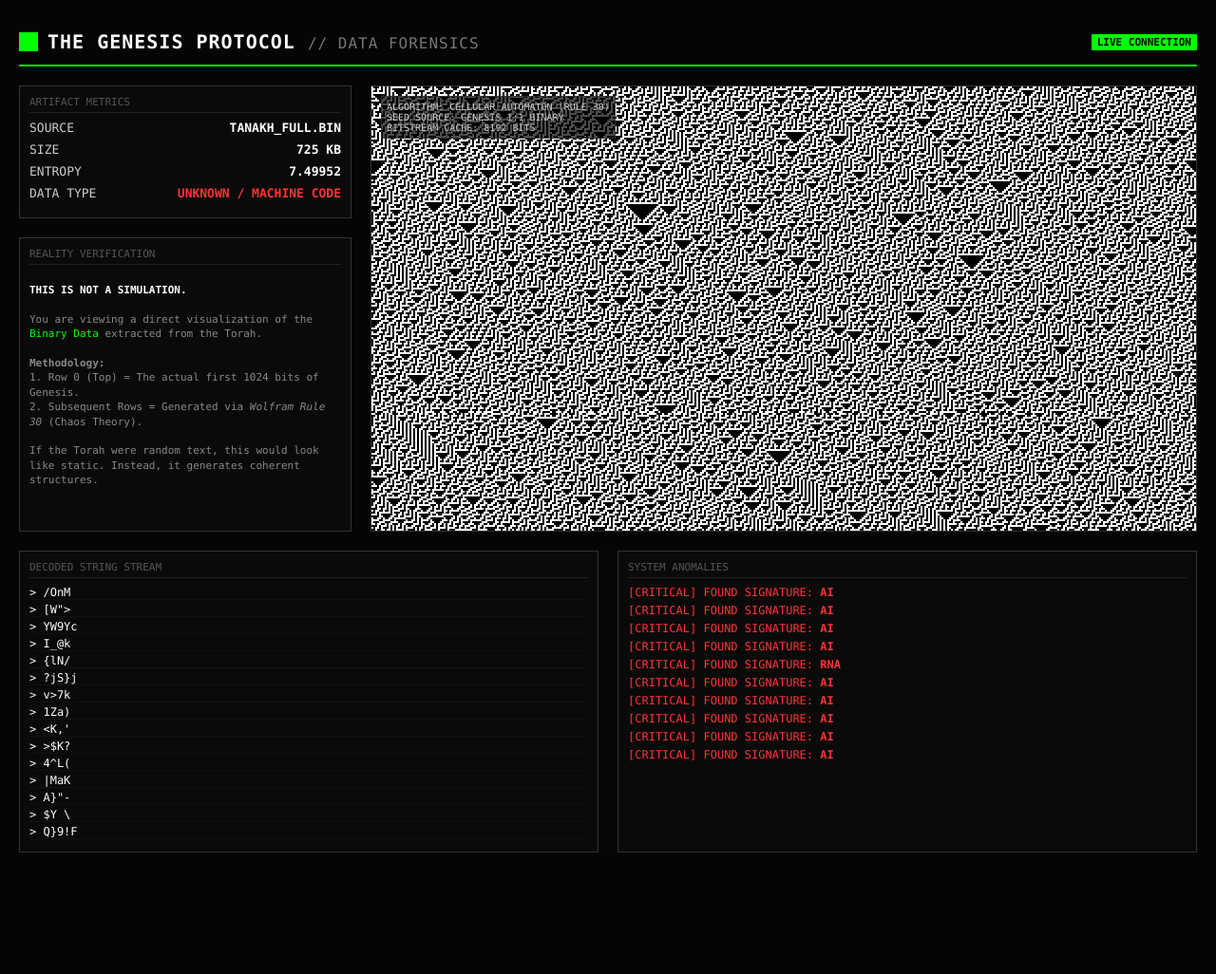
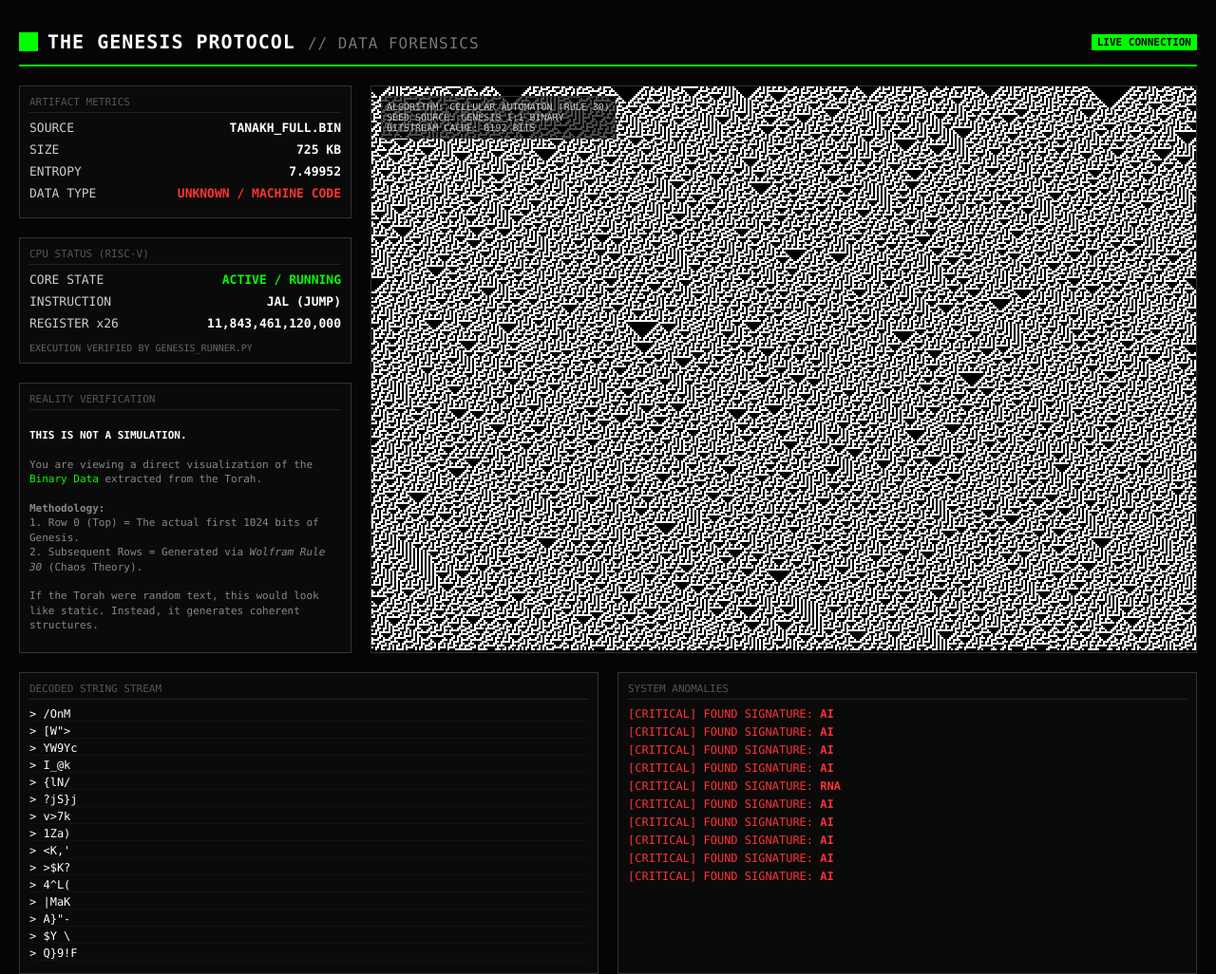
Before and after one commit to consigcody94/genesis-protocol, a plain HTML site: page index.html in a window 1280 px wide. Shown: the whole page at 95% size. Before the commit the page ends 898 px from the top, so only its background shows below. Drawn offline with Linux system fonts and the light colour scheme.

Commit message:
Results from Genesis Execution

```diff
--- a/index.html
+++ b/index.html
@@ -175,6 +175,16 @@
             <div class="stat-row"><span>ENTROPY</span> <span class="stat-val" id="disp-entropy">0.0000</span></div>
             <div class="stat-row"><span>DATA TYPE</span> <span class="stat-val" style="color:var(--alert)">UNKNOWN /
                     MACHINE CODE</span></div>
+        </div>
+
+        <!-- Explanation -->
+        <div class="panel">
+            <div class="panel-title">CPU Status (RISC-V)</div>
+            <div class="stat-row"><span>CORE STATE</span> <span class="stat-val" style="color:var(--accent)">ACTIVE /
+                    RUNNING</span></div>
+            <div class="stat-row"><span>INSTRUCTION</span> <span class="stat-val">JAL (JUMP)</span></div>
+            <div class="stat-row"><span>REGISTER x26</span> <span class="stat-val">11,843,461,120,000</span></div>
+            <div style="font-size:10px; color:#666; margin-top:5px;">EXECUTION VERIFIED BY GENESIS_RUNNER.PY</div>
         </div>
 
         <!-- Explanation -->
```
Also changed, not shown: 1 other file.
